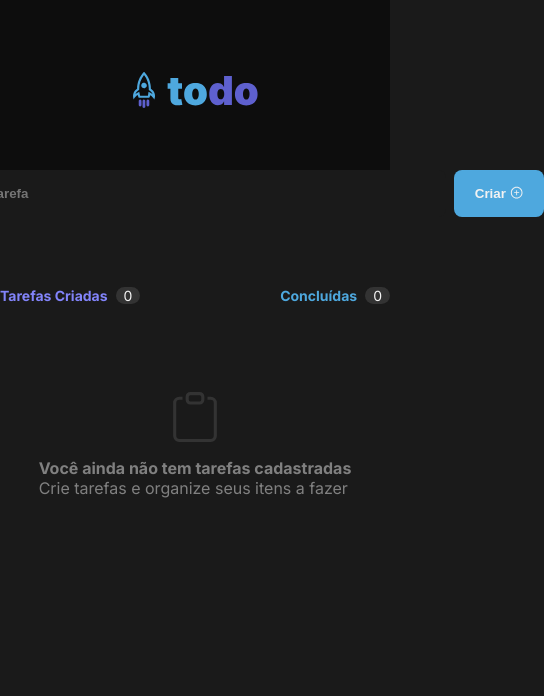
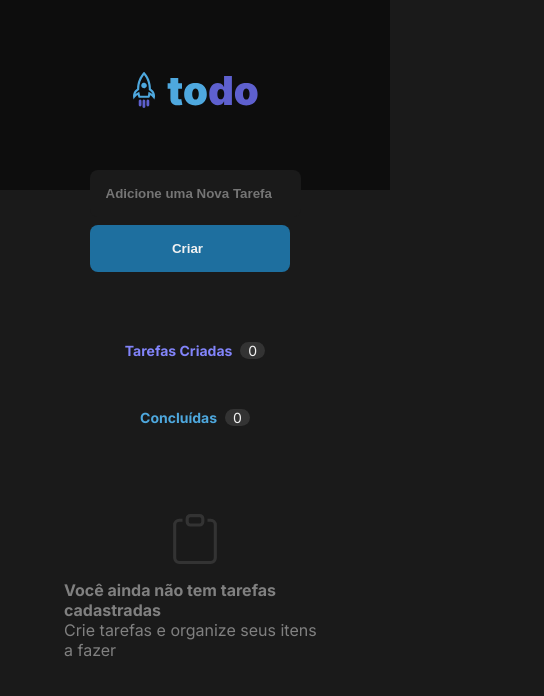
Before and after one commit to Prattiz/List, a React (Vite) app: page / in a window 390 px wide. Shown: the top 696 px of the page, 544 px wide, since content can reach past the window. Built offline with nearby package versions, Linux system fonts and the light colour scheme.

Commit message:
FIXING CSS AND ADD MOBILE FIRST

```diff
--- a/src/components/Content/content.module.css
+++ b/src/components/Content/content.module.css
@@ -2,6 +2,7 @@
     margin: 0 auto;
     max-width: 74rem;
     margin-top: 9rem;
+    padding: 0 4rem;
 }
 
 .infos{
@@ -97,3 +98,11 @@ input.check:checked + label::before{
     text-decoration: line-through;
     color: var(--gray_300);
 }
+
+@media (max-width: 808px){
+    .infos{
+        flex-direction: column;
+        align-items: center;
+        gap:5rem
+    }
+}
--- a/src/components/Content/index.tsx
+++ b/src/components/Content/index.tsx
@@ -18,7 +18,7 @@ export function Content({contents, setContents}: OfContents) {
   };
 
   const handleDeleteTask = (index: number) => {
-    setContents(prev => prev.filter((task, inx) => index !== inx))
+    setContents(prev => prev.filter((_ , inx) => index !== inx))
   }
 
   return (
@@ -33,7 +33,6 @@ export function Content({contents, setContents}: OfContents) {
         <div className={styles.info}>
           <strong className={styles.blue}>Concluídas</strong>
 
-
           {
             contents.length?
             <span>
@@ -43,7 +42,6 @@ export function Content({contents, setContents}: OfContents) {
             :
             <span>0</span>
           }
-
 
         </div>
       </div>
--- a/src/components/Header/header.module.css
+++ b/src/components/Header/header.module.css
@@ -5,4 +5,5 @@
     gap:1.2rem;
     background: var(--gray_700);
     padding: 7.2rem 0 8.2rem;
+    width: 100%;
 }
--- a/src/components/Request/index.tsx
+++ b/src/components/Request/index.tsx
@@ -8,10 +8,11 @@ export function Request({ handleCreateNewTask }: any){
 
     const [newTask, setNewTask] = useState('');
 
-    function sla(){
+    function handleCreate(){
         setNewTask(newTask)
         handleCreateNewTask({ text:newTask, isChecked:false })
     }
+
     return(
         <div className={styles.request}>
             <form onSubmit={handleCreateNewTask}>
@@ -23,7 +24,7 @@ export function Request({ handleCreateNewTask }: any){
                 onChange={(e) => setNewTask(e.target.value)}
                 />
 
-                <button type="button" onClick={sla} className={styles.button}>Criar <AiOutlinePlusCircle/></button>
+                <button type="button" onClick={handleCreate} className={styles.button}>Criar <AiOutlinePlusCircle/></button>
             </form>
         </div>
     )
--- a/src/components/Request/request.module.css
+++ b/src/components/Request/request.module.css
@@ -12,7 +12,7 @@ form{
 }
 
 .input{
-    width: 60rem;
+    width: 70rem;
     padding: 1.6rem;
     background: var(--gray_600);
     border-radius: 8px;
@@ -25,9 +25,23 @@ form{
     display: flex;
     justify-content: center;
     gap: 4px;
-    background: var(--blue_100);
+    background: var(--blue_500);
     color: var(--gray_100);
     border-radius: 8px;
     font-weight: bold;
     width: 9rem;
 }
+
+
+@media (max-width: 808px){
+    .input{
+        width: 100%;
+    }
+    form{
+        flex-direction: column;
+    }
+    .button{
+        padding: 1.6rem 10rem;
+    }
+
+}
```
